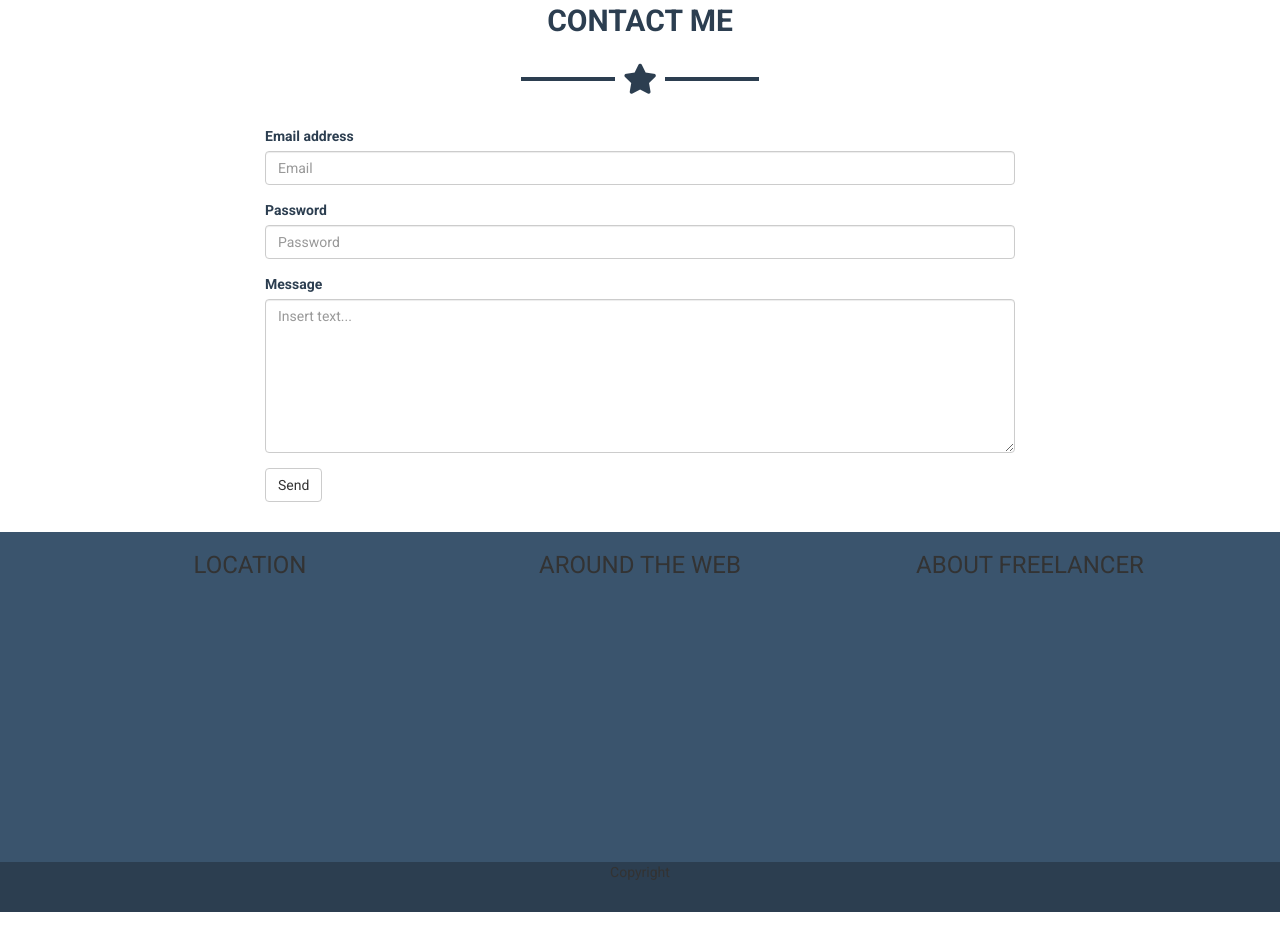
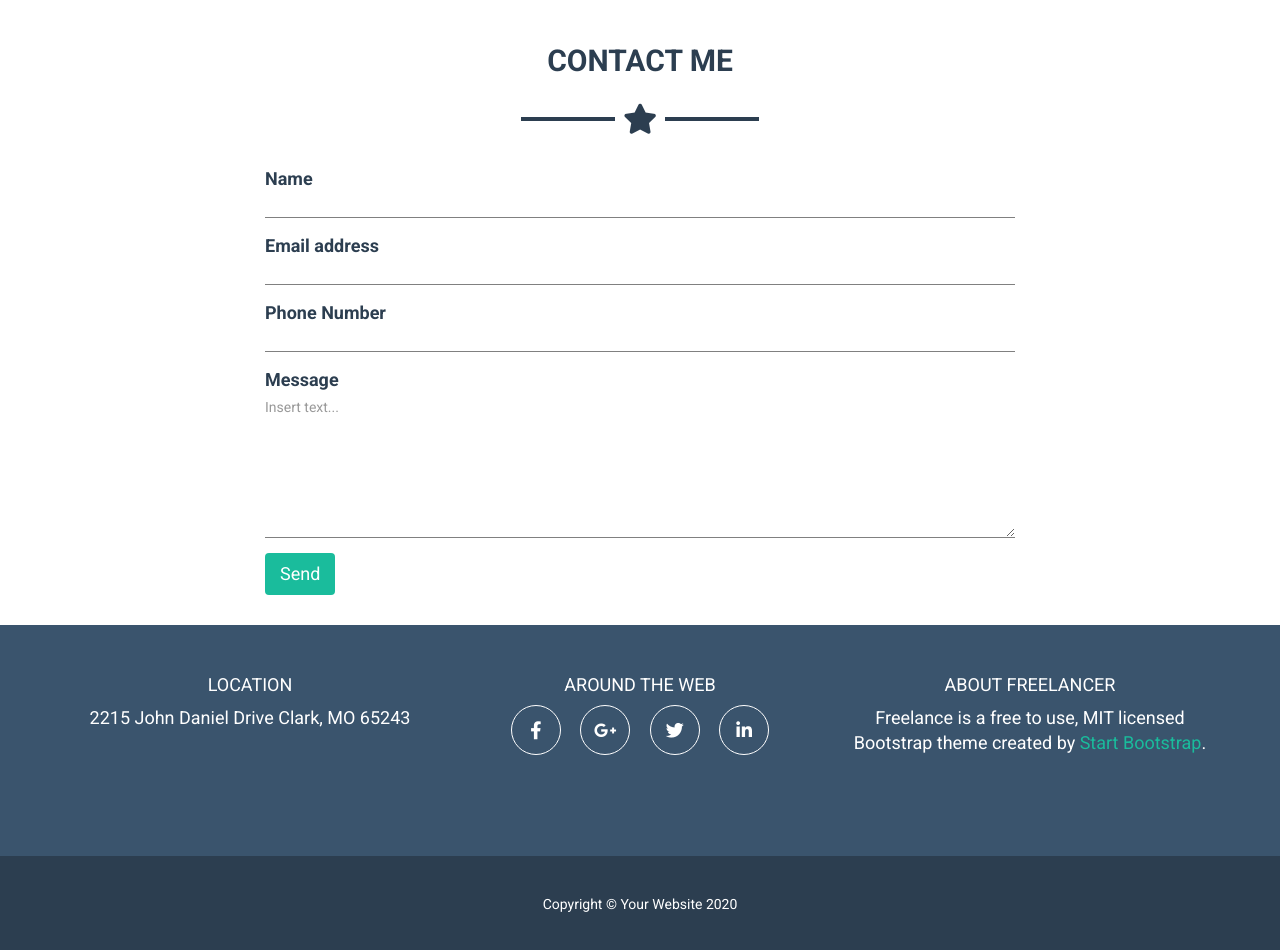
Before and after one commit to EmiPro97/html-css-bootstrap-freelancer, a plain HTML site: page index.html in a window 1280 px wide. Shown: the part 1825-2775 px from the top of the page. Before the commit the page ends 2737 px from the top, so only its background shows below. Drawn offline with nearby package versions, Linux system fonts and the light colour scheme.

Commit message:
completed mobile only

```diff
--- a/css/style.css
+++ b/css/style.css
@@ -19,6 +19,15 @@ body{
 
 .mr-b60{
     margin-bottom: 60px;
+}
+
+.mr-r15{
+    margin-right: 15px;
+}
+
+.my-btn{
+    color: #fff;
+    padding: 8px 15px;
 }
 /* /////////////////////////////////////////////////////////// */
 
@@ -132,11 +141,8 @@ hr{
 .portfolio hr{
     border-color: #2c3e50;
 }
-/* Cards */
-/* .card{
-    border-radius: 30px;
-} */
 /* /////////////////////////////////////////////////////////// */
+
 /* ABOUT */
 .about-content{
     color: #fff;
@@ -150,8 +156,7 @@ hr{
 
 .about-content .my-btn{
     border-color: #fff;
-    color: #fff;
-    padding: 8px 12px;
+    transition: all 0.3s;
 }
 
 .about-content .my-btn i{
@@ -160,7 +165,12 @@ hr{
     padding-right: 10px;
     font-size: 19px;
 }
+
+.about-content .my-btn:hover{
+    background-color: #fff;
+}
 /* /////////////////////////////////////////////////////////// */
+
 /* CONTACT */
 .contact-content{
     color: #2c3e50;
@@ -169,30 +179,84 @@ hr{
 .contact-content hr{
     border-color: #2c3e50;
 }
+
+.my-form-group label,
+.contact-content .my-btn{
+    font-size: 18px;
+}
+
+.my-form{
+    height: fit-content;
+    border: none;
+    border-bottom: 1px solid gray;
+    box-shadow: none;
+    border-radius: 0;
+    padding: 0;
+}
+
+.contact-content .my-btn{
+    border: none;
+    transition: box-shadow 0.2s;
+}
+
+.contact-content .my-btn:hover{
+    background-color: #1abc9c;
+    color: #fff;
+    box-shadow: inset 0 0 100px rgba(0, 0, 0, 0.1);
+}
 /* /////////////////////////////////////////////////////////// */
 
-/* FAKE CONTENT */
-/* .main-header{
-    height: 90px;
-} */
-
-/* .hero-content{
-    height: 500px;
-} */
-
-/* .about-content{
-    height: 600px;
-} */
-
-/* .contact-content{
-    height: 400px;
-} */
-
-.first-foot{
-    height: 300px;
+/* FOOTER */
+.foot-content{
+    color: #fff;
 }
 
-.second-foot{
+.foot-content section:not(.second-foot){
+    padding-top: 40px;
+    font-size: 18px;
+}
+
+/* First-foot */
+.foot-content .first-foot{
+    padding-bottom: 35px;
+}
+
+.foot-content .first-foot div:last-child p a{
+    color: #1abc9c;
+}
+
+.first-foot .my-inline-list{
+    list-style: none;
+    padding-left: 0;
+}
+
+.first-foot .my-inline-list li{
+    display: inline-block;
+}
+
+.first-foot .my-inline-list li a{
+    position: relative;
+    display: inline-block;
+    width: 50px;
     height: 50px;
+    color: #fff;
+    border: 1px solid #fff;
+    border-radius: 50%;
+    cursor: pointer;
+    text-decoration: none;
+}
+
+.first-foot .my-inline-list li i{
+    vertical-align: middle;
+    position: absolute;
+    top: 50%;
+    left: 50%;
+    transform: translate(-50%, -50%);
+}
+
+/* Second-foot */
+.foot-content .second-foot{
+    padding-top: 38px;
+    padding-bottom: 45px;
 }
 /* /////////////////////////////////////////////////////////// */
--- a/index.html
+++ b/index.html
@@ -115,7 +115,7 @@
     <!-- //////////////////////////////////////////////////////////////////////////// -->
 
     <!-- About -->
-    <section class="about-content bg-green">
+    <section class="about-content bg-green mr-b60">
         <div class="container">
             <h2 class="text-center"><strong>ABOUT</strong></h2>
             <div class="my-star-wrap mr-b15 text-center">
@@ -147,19 +147,23 @@
             <div class="row">
                 <div class="col-xs-8 col-xs-offset-2">
                     <form>
-                        <div class="form-group">
-                          <label for="exampleInputEmail1">Email address</label>
-                          <input type="email" class="form-control my-form" id="exampleInputEmail1" placeholder="Email">
+                        <div class="form-group my-form-group">
+                          <label for="name">Name</label>
+                          <input type="name" class="form-control my-form" id="name">
                         </div>
-                        <div class="form-group">
-                          <label for="exampleInputPassword1">Password</label>
-                          <input type="password" class="form-control" id="exampleInputPassword1" placeholder="Password">
+                        <div class="form-group my-form-group">
+                          <label for="email">Email address</label>
+                          <input type="email" class="form-control my-form" id="email">
                         </div>
-                        <div class="form-group">
+                        <div class="form-group my-form-group">
+                          <label for="phone-number">Phone Number</label>
+                          <input type="phone-number" class="form-control my-form" id="phone-number">
+                        </div>
+                        <div class="form-group my-form-group">
                             <label for="message">Message</label>
-                            <textarea id="message" class="form-control" type="message" placeholder="Insert text..." rows="7"></textarea>
+                            <textarea id="message" class="form-control my-form" type="message" placeholder="Insert text..." rows="7"></textarea>
                         </div>
-                        <button type="submit" class="btn btn-default">Send</button>
+                        <button type="submit" class="btn btn-default bg-green my-btn">Send</button>
                     </form>
                 </div>
             </div>
@@ -174,13 +178,21 @@
             <div class="container">
                 <div class="row">
                     <div class="col-xs-12 col-sm-4">
-                        <h3>LOCATION</h3>
+                        <h4>LOCATION</h4>
+                        <p class="mr-b30">2215 John Daniel Drive Clark, MO 65243</p>
                     </div>
                     <div class="col-xs-12 col-sm-4">
-                        <h3>AROUND THE WEB</h3>
+                        <h4>AROUND THE WEB</h4>
+                        <ul class="my-inline-list mr-b30">
+                            <li class="mr-r15"><a href="#"><i class="fab fa-facebook-f"></i></a></li>
+                            <li class="mr-r15"><a href="#"><i class="fab fa-google-plus-g"></i></a></li>
+                            <li class="mr-r15"><a href="#"><i class="fab fa-twitter"></i></a></li>
+                            <li><a href="#"><i class="fab fa-linkedin-in"></i></a></li>
+                        </ul>
                     </div>
                     <div class="col-xs-12 col-sm-4">
-                        <h3>ABOUT FREELANCER</h3>
+                        <h4>ABOUT FREELANCER</h4>
+                        <p>Freelance is a free to use, MIT licensed Bootstrap theme created by <a href="#">Start Bootstrap</a>.</p>
                     </div>
                 </div>
             </div>
@@ -188,7 +200,7 @@
 
         <!-- Second-foot -->
         <section class="second-foot bg-darkblue">
-            <div>Copyright</div>
+            <div>Copyright © Your Website 2020</div>
         </section>
     </footer>
 </body>
```
